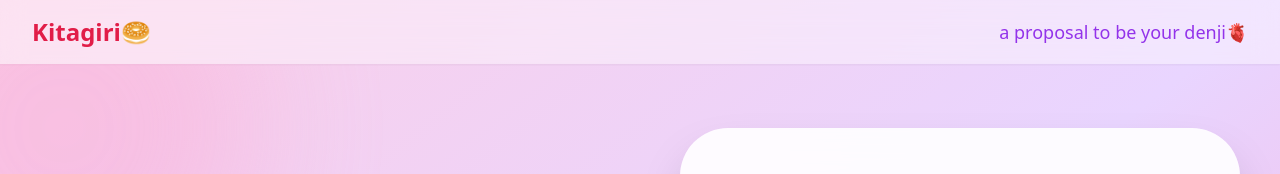
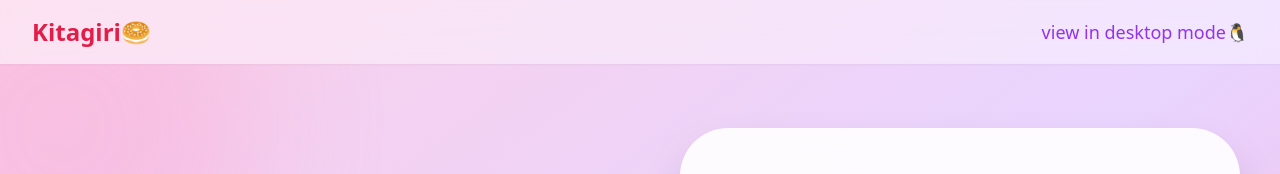
Before and after one commit to fushigurutoji/somethingforkitagiri, a React (Vite) app: page / in a window 1280 px wide. Shown: the top 174 px of the page. Built offline with nearby package versions, Linux system fonts and the light colour scheme.

Commit message:
Update Navbar.jsx

```diff
--- a/src/components/Navbar.jsx
+++ b/src/components/Navbar.jsx
@@ -6,7 +6,7 @@ const Navbar = () => {
       </h1>
 
       <p className="text-lg text-purple-600 font-medium">
-        a proposal to be your denji🫀
+        view in desktop mode🐧
       </p>
     </nav>
   );
```
